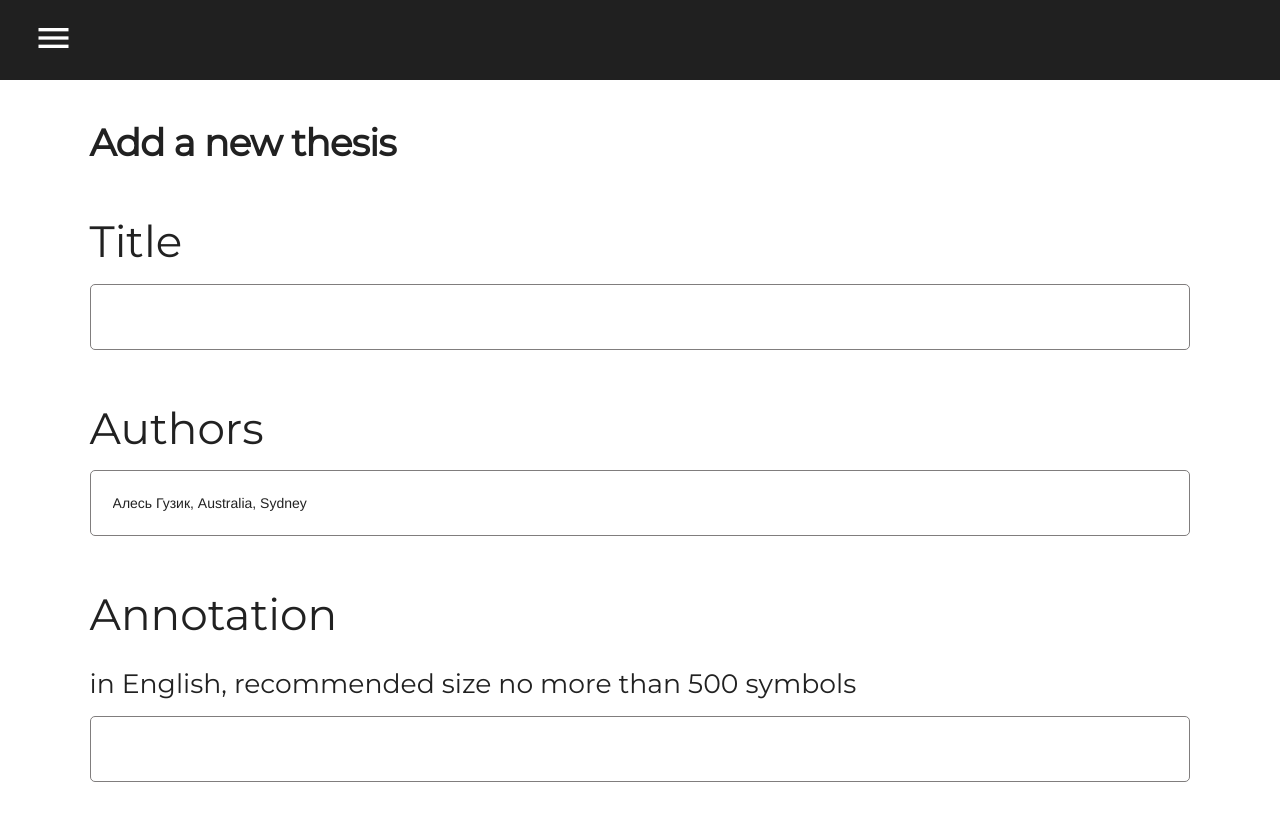
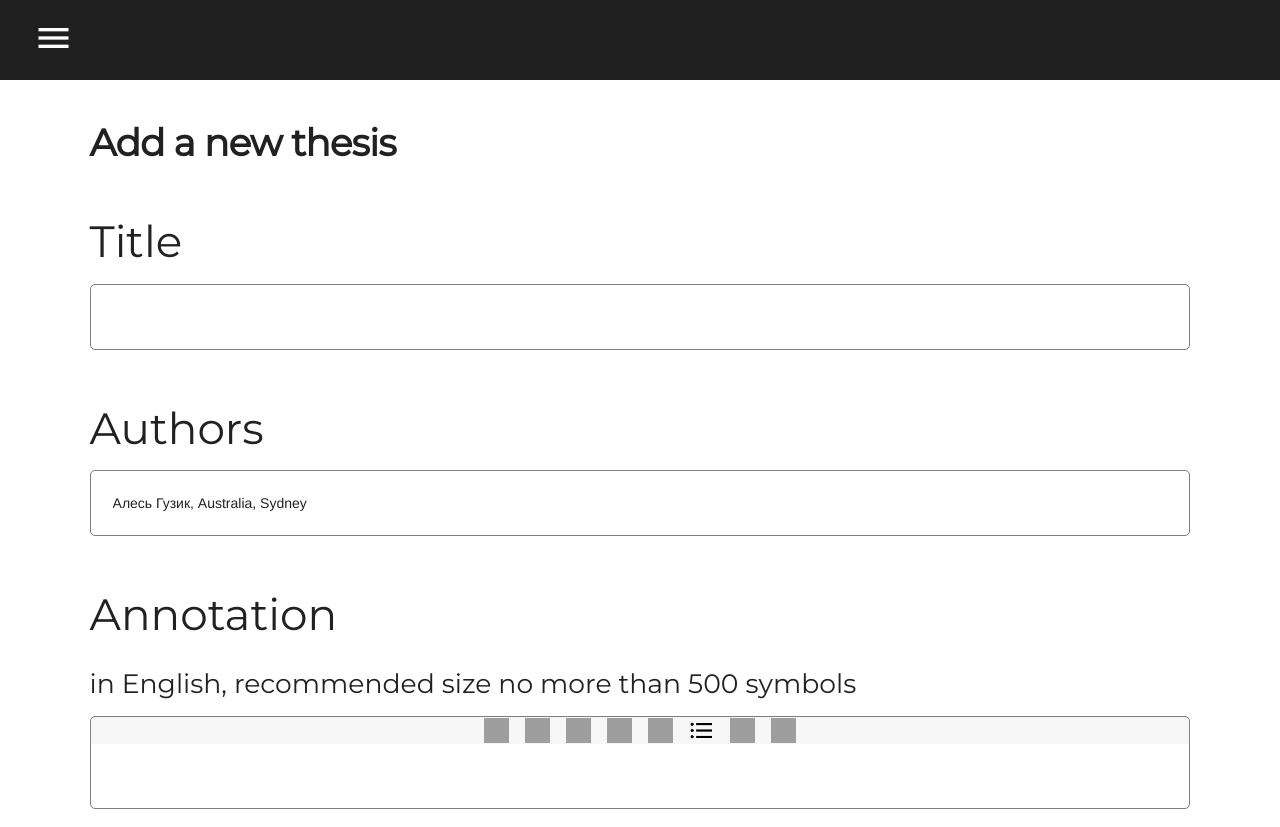
Before and after one commit to LazakovichYauheni/LVEE-Adaptive, a website: page LVEE html_css/thesiseditor.html in a window 1280 px wide. Shown: the top 827 px of the page. Drawn offline with nearby package versions, Linux system fonts and the light colour scheme; grey boxes are pictures that could not be loaded; files whose address does not match are found by name.

Commit message:
add buttons to annotation field

```diff
--- a/LVEE html_css/thesiseditor.html
+++ b/LVEE html_css/thesiseditor.html
@@ -219,6 +219,16 @@
         <h3 id="titlename" style="font-family: 'Montserrat',sans-serif;">Annotation</h3>
         <h3 class="inenglish" style="font-size:20pt;font-family: 'Montserrat',sans-serif;">in English, recommended size no more than 500 symbols</h3>
         <div style="width: 100%;border-radius: 5px ; border: 1.5px solid rgb(128, 125, 125);float: right; height: 100%; margin-bottom: 5%;">
+            <div style="width: 100%; height: 10%; background-color: rgba(121, 120, 120, 0.062); text-align: center;">
+                <button class="editbtn" ><img src="icons/bold.png" class="editimg" width="25px" height="25px" onmouseover="this.src = 'icons/boldhover.png'" onmouseout="this.src = 'icons/bold.png'"></button>
+                <button class="editbtn" ><img src="icons/italic.png" class="editimg" width="25px" height="25px " onmouseover="this.src = 'icons/italichover.png'" onmouseout="this.src = 'icons/italic.png'"></button>
+                <button class="editbtn" ><img src="icons/paragraph.png" class="editimg" width="25px" height="25px" onmouseover="this.src = 'icons/paragraphhover.png'" onmouseout="this.src = 'icons/paragraph.png'"></button>
+                <button class="editbtn" ><img src="icons/picture.png" class="editimg" width="25px" height="25px" onmouseover="this.src = 'icons/picturehover.png'" onmouseout="this.src = 'icons/picture.png'"></button>
+                <button class="editbtn" ><img src="icons/link.png" class="editimg" width="25px" height="25px" onmouseover="this.src = 'icons/linkhover.png'" onmouseout="this.src = 'icons/link.png'"></button>
+                <button class="editbtn" ><img src="icons/list.png" class="editimg" width="25px" height="25px" onmouseover="this.src = 'icons/listhover.png'" onmouseout="this.src = 'icons/list.png'"></button>
+                <button class="editbtn" ><img src="icons/code.png" class="editimg" width="25px" height="25px" onmouseover="this.src = 'icons/codehover.png'" onmouseout="this.src = 'icons/code.png'"></button>
+                <button class="editbtn" ><img src="icons/quotes.png" class="editimg" width="25px" height="25px" onmouseover="this.src = 'icons/quoteshover.png'" onmouseout="this.src = 'icons/quotes.png'"></button>
+            </div>
             <div id="annotationtext" contenteditable="true" data-placeholder="xxx" style=" height: 90%; outline: none; text-align: left; margin:2%;">
 
             </div>
```
